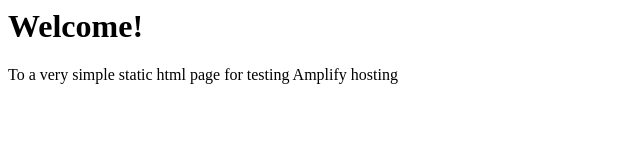
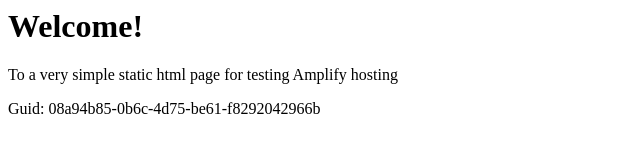
Before and after one commit to aws-aemilia-arn/Github-PR-Commit-Integration-Test-DoNotTouch-GitHubAutoBuildPrPreviewCanaryTest-v1-prod-eu-north-1, a website: page src/index.html in a window 1280 px wide. Shown: the whole page, without its empty margins (0-640 px from the left). Drawn offline with Linux system fonts and the light colour scheme.

Commit message:
commit from integ tests

```diff
--- a/src/index.html
+++ b/src/index.html
@@ -1,3 +1,5 @@
+
+
 <html lang="en">
 
 <head>
@@ -10,6 +12,6 @@
 <body>
     <h1>Welcome!</h1>
     <p>To a very simple static html page for testing Amplify hosting</p>
-</body>
+    <p>Guid: 08a94b85-0b6c-4d75-be61-f8292042966b</p></body>
 
 </html>
```
